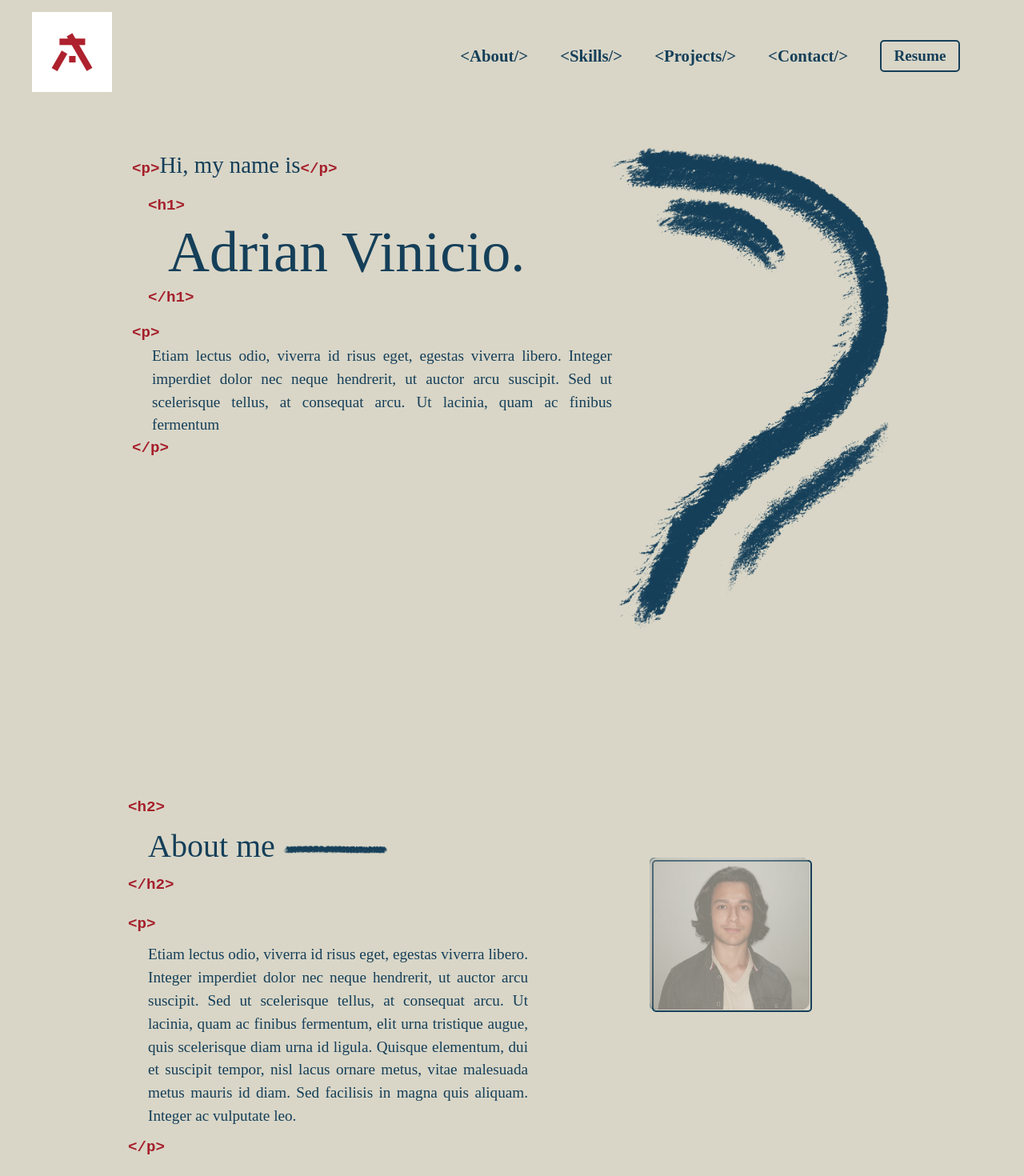
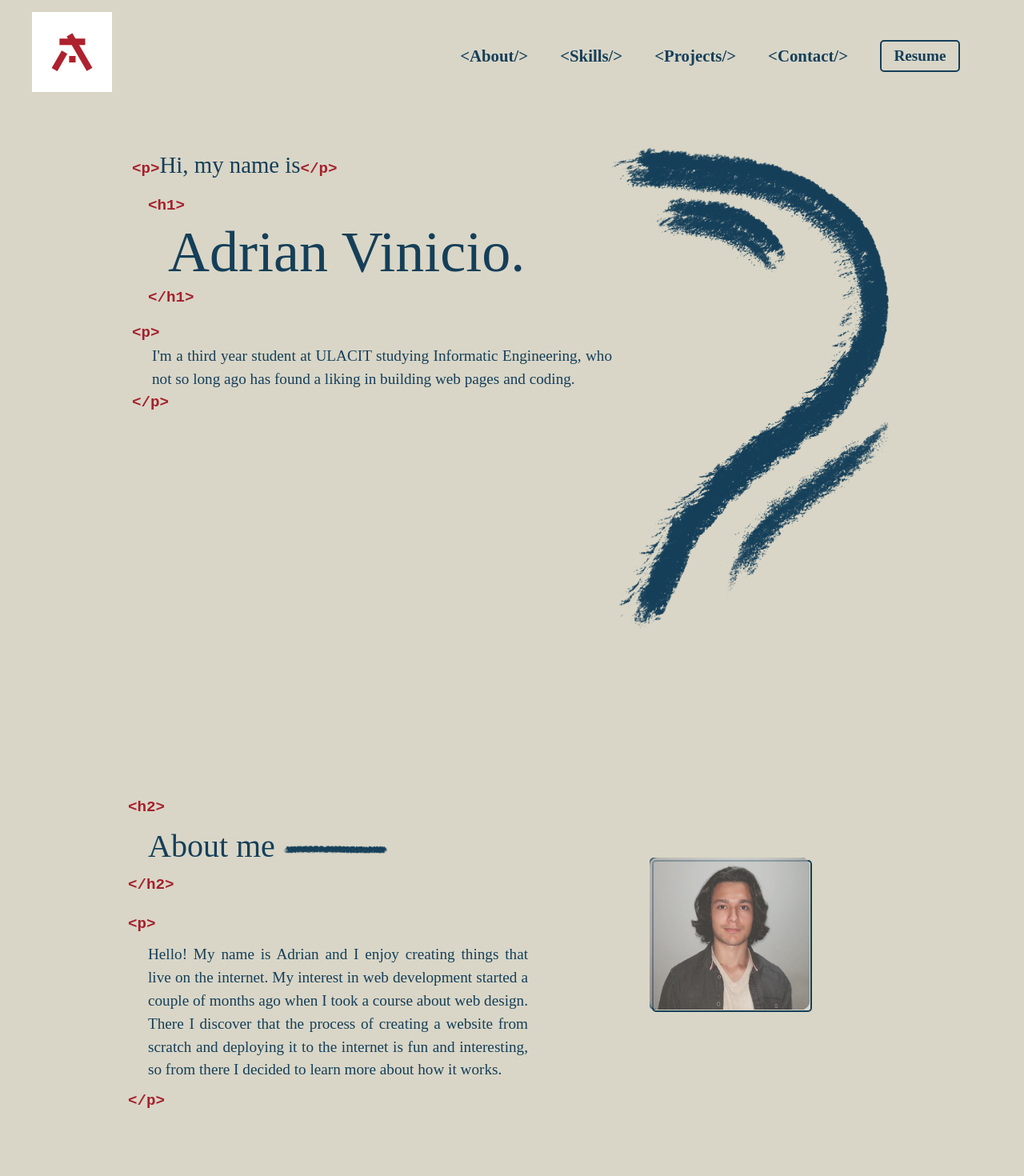
Before and after one commit to Adrianvc94/Portafolio, a React (Create React App) app: page / in a window 1280 px wide. Shown: the top 1470 px of the page at 80% size. Built offline with nearby package versions, Linux system fonts and the light colour scheme; a web font is replaced by a local one.

Commit message:
Write the about me and description

```diff
--- a/src/Components/About/About.js
+++ b/src/Components/About/About.js
@@ -24,13 +24,12 @@ const About = () => {
         <div className={styles.description_container}>
           <p className={styles.etiquetaP}>{etiquetaPApertura}</p>
           <p className={styles.description}>
-            Etiam lectus odio, viverra id risus eget, egestas viverra libero.
-            Integer imperdiet dolor nec neque hendrerit, ut auctor arcu
-            suscipit. Sed ut scelerisque tellus, at consequat arcu. Ut lacinia,
-            quam ac finibus fermentum, elit urna tristique augue, quis
-            scelerisque diam urna id ligula. Quisque elementum, dui et suscipit
-            tempor, nisl lacus ornare metus, vitae malesuada metus mauris id
-            diam. Sed facilisis in magna quis aliquam. Integer ac vulputate leo.
+            Hello! My name is Adrian and I enjoy creating things that live on
+            the internet. My interest in web development started a couple of
+            months ago when I took a course about web design. There I discover
+            that the process of creating a website from scratch and deploying it
+            to the internet is fun and interesting, so from there I decided to
+            learn more about how it works.
           </p>
           <p className={styles.etiquetaP}>{etiquetaPCierre}</p>
         </div>
--- a/src/Components/About/About.module.css
+++ b/src/Components/About/About.module.css
@@ -60,7 +60,7 @@
     position: relative;
     right: 5px;
     bottom: 5px;
-    opacity: 0.4;
+    opacity: 0.7;
     border-radius: 5px;
 }
 
--- a/src/Components/Header/Header.js
+++ b/src/Components/Header/Header.js
@@ -26,10 +26,9 @@ const Header = () => {
         <div className={styles.description_container}>
           <p className={styles.etiquetaP}>{etiquetaPApertura}</p>
           <p className={styles.description}>
-            Etiam lectus odio, viverra id risus eget, egestas viverra libero.
-            Integer imperdiet dolor nec neque hendrerit, ut auctor arcu
-            suscipit. Sed ut scelerisque tellus, at consequat arcu. Ut lacinia,
-            quam ac finibus fermentum
+            I'm a third year student at ULACIT studying Informatic Engineering,
+            who not so long ago has found a liking in building web pages and
+            coding.
           </p>
           <p className={styles.etiquetaP}>{etiquetaPCierre}</p>
         </div>
--- a/src/Components/Project/Project.module.css
+++ b/src/Components/Project/Project.module.css
@@ -26,15 +26,12 @@
 
 .projectImg{
     margin: 10px 0 15px 0;
-    /* filter: sepia(10%); */
-
-    filter: opacity(85%);
+    filter: opacity(80%);
     opacity: 0.9;
     transition: 0.3s;
 }
 
 .projectImg:hover{
-    /* filter: sepia(0%); */
     filter: opacity(100%);
     opacity: 1;
 }
--- a/src/Components/Projects/Projects.js
+++ b/src/Components/Projects/Projects.js
@@ -27,9 +27,9 @@ const Projects = () => {
       <div className={`row g-4 ${styles.grid}`}>
 
         <Project github="https://github.com/Adrianvc94/Movie-App" link="https://adrianvc94.github.io/Movie-App/" title="Movie List" description={MovieList_Description} tecnologies="HTML, CSS, JS" projectImg={movie_app}/>
-        <Project github="www.github.com" link="example.com" title="Project Two" description={description} tecnologies="Node, React" projectImg="https://images.unsplash.com/photo-1524985069026-dd778a71c7b4?ixlib=rb-1.2.1&ixid=MnwxMjA3fDB8MHxwaG90by1wYWdlfHx8fGVufDB8fHx8&auto=format&fit=crop&w=1171&q=80"/>
+        <Project github="www.github.com" link="example.com" title="Weather App" description={description} tecnologies="Node, React" projectImg="https://media.istockphoto.com/vectors/coming-soon-neon-banner-vector-template-glowing-night-bright-sign-vector-id1144514162?k=20&m=1144514162&s=612x612&w=0&h=2mkQDmXYQ48LwS0lr0oTUXmF9VLChnemFWLRgBDJi58="/>
+
         {/* <Project github="www.github.com" link="example.com" title="Project Three" description={description} tecnologies="MongoDB, JS"/>
-
         <Project github="www.github.com" link="example.com" title="Project Four" description={description} tecnologies="Angular, .Net"/>
         <Project github="www.github.com" link="example.com" title="Project Five" description={description} tecnologies="SQL Server, C#"/>
         <Project github="www.github.com" link="example.com" title="Project Six" description={description} tecnologies="HTML, CSS, JS"/> */}
```
